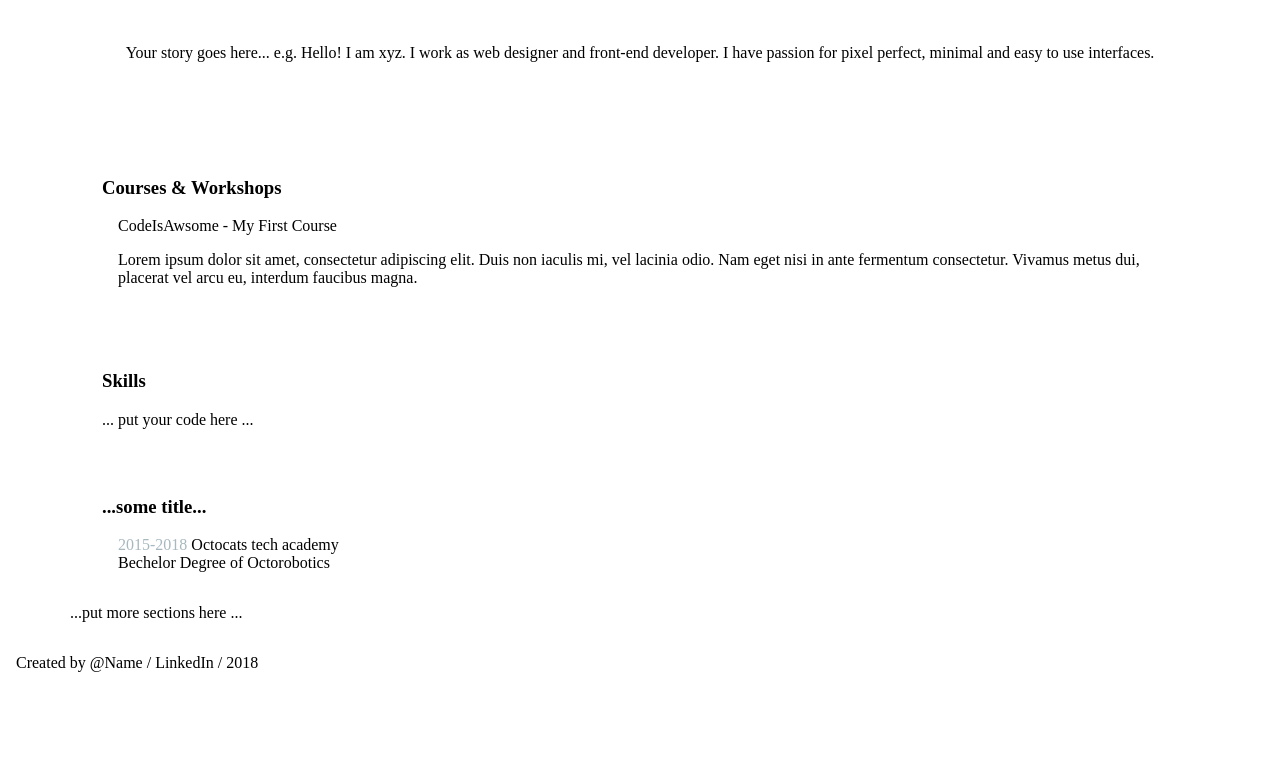
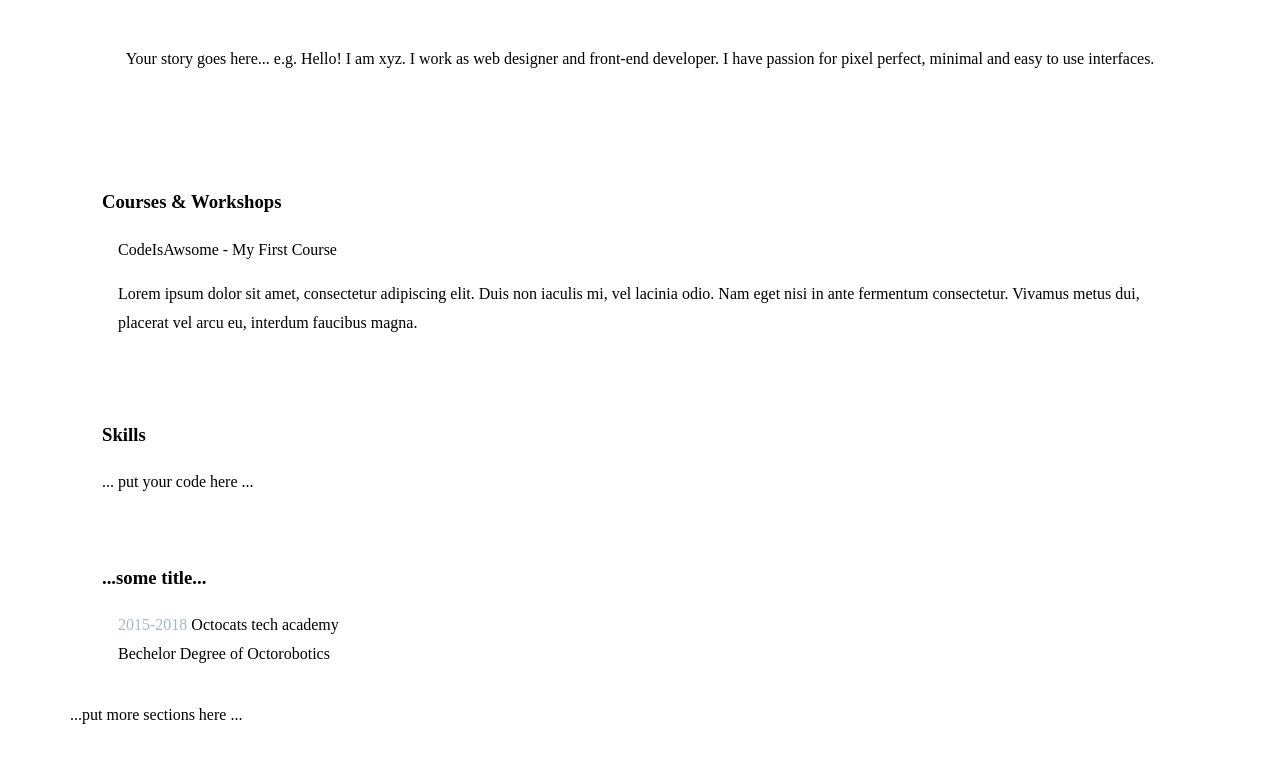
Before and after one commit to annkil/MyCV, a plain HTML site: page index.html in a window 1280 px wide. Shown: the part 141-900 px from the top of the page. Before the commit the page ends 845 px from the top, so only its background shows below. Drawn offline with Linux system fonts and the light colour scheme.

Commit message:
Update style.css

```diff
--- a/style.css
+++ b/style.css
@@ -2,6 +2,9 @@
 
 body {
   margin: 0;
+  font-family: 'Raleway';
+  font-size: 16px;
+  line-height: 1.8em;
 }
 
 article {
```
